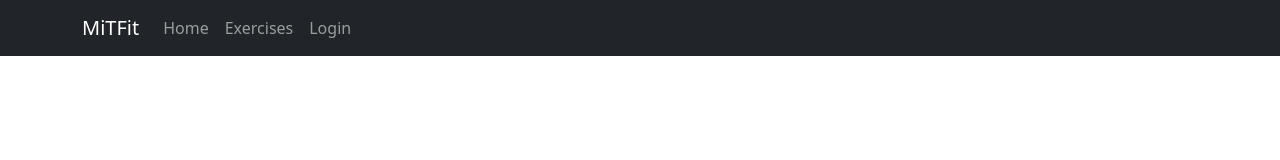
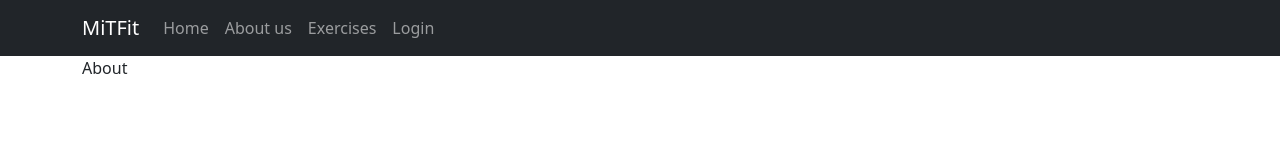
Before and after one commit to elab-development/internet-tehnologije-projekat-fitnessplan_2020_0422, a React (Create React App) app in the folder front/: page /about in a window 1280 px wide. Shown: the top 160 px of the page. Built offline with nearby package versions, Linux system fonts and the light colour scheme.

Commit message:
About us stranica

```diff
--- a/front/src/App.js
+++ b/front/src/App.js
@@ -9,6 +9,7 @@ import Admin from "./pages/Admin";
 import Login from "./pages/Login";
 import Workouts from "./pages/Workouts";
 import { Container } from 'react-bootstrap';
+import About from './pages/About';
 
 function App() {
   return (
@@ -19,10 +20,12 @@ function App() {
       <BrowserRouter>
             <Routes>
                 <Route path="/" element={<Home />} />
+                <Route path="/about" element={<About />} />
                 <Route path="/exercises" element={<Exercises />} />
                 <Route path="/admin" element={<Admin />} />
                 <Route path="/login" element={<Login />} />
                 <Route path="/workouts" element={<Workouts />} />
+
             </Routes>
         </BrowserRouter>
 
--- a/front/src/components/Navigation.jsx
+++ b/front/src/components/Navigation.jsx
@@ -21,6 +21,7 @@ const Navigation = () => {
                     <Navbar.Brand href="/">MiTFit</Navbar.Brand>
                     <Nav className="me-auto">
                         <Nav.Link href="/">Home</Nav.Link>
+                        <Nav.Link href="/about">About us</Nav.Link>
                         <Nav.Link href="/exercises">Exercises</Nav.Link>
                         {
                             !token && (
--- /dev/null
+++ b/front/src/pages/About.jsx
@@ -0,0 +1,11 @@
+import React from 'react';
+
+const About = () => {
+    return (
+        <div>
+            About
+        </div>
+    );
+};
+
+export default About;
```
